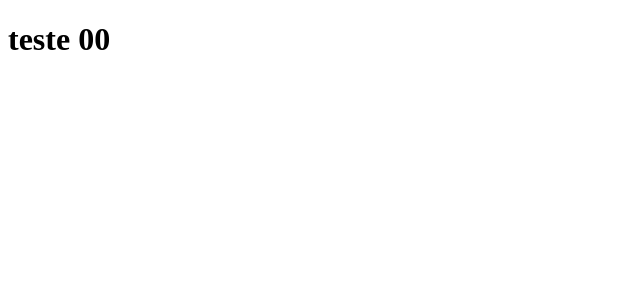
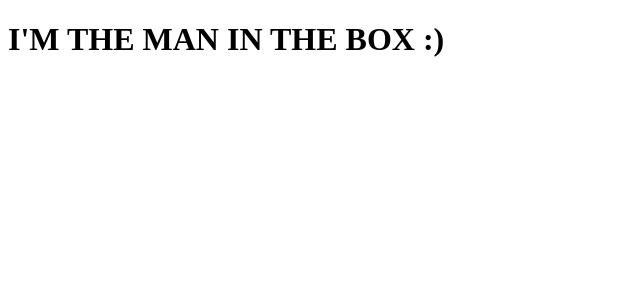
Before and after one commit to ViniciusGGomes/clone-tabnews, a Next.js app: page / in a window 1280 px wide. Shown: the top 300 px of the page, without its empty margins (0-640 px from the left). Built offline with nearby package versions, Linux system fonts and the light colour scheme.

Commit message:
Adiciona pagina inicial

```diff
--- a/pages/index.js
+++ b/pages/index.js
@@ -1,5 +1,5 @@
 function Home() {
-  return <h1>teste 00</h1>;
+  return <h1>I'M THE MAN IN THE BOX :)</h1>;
 }
 
 export default Home;
```
